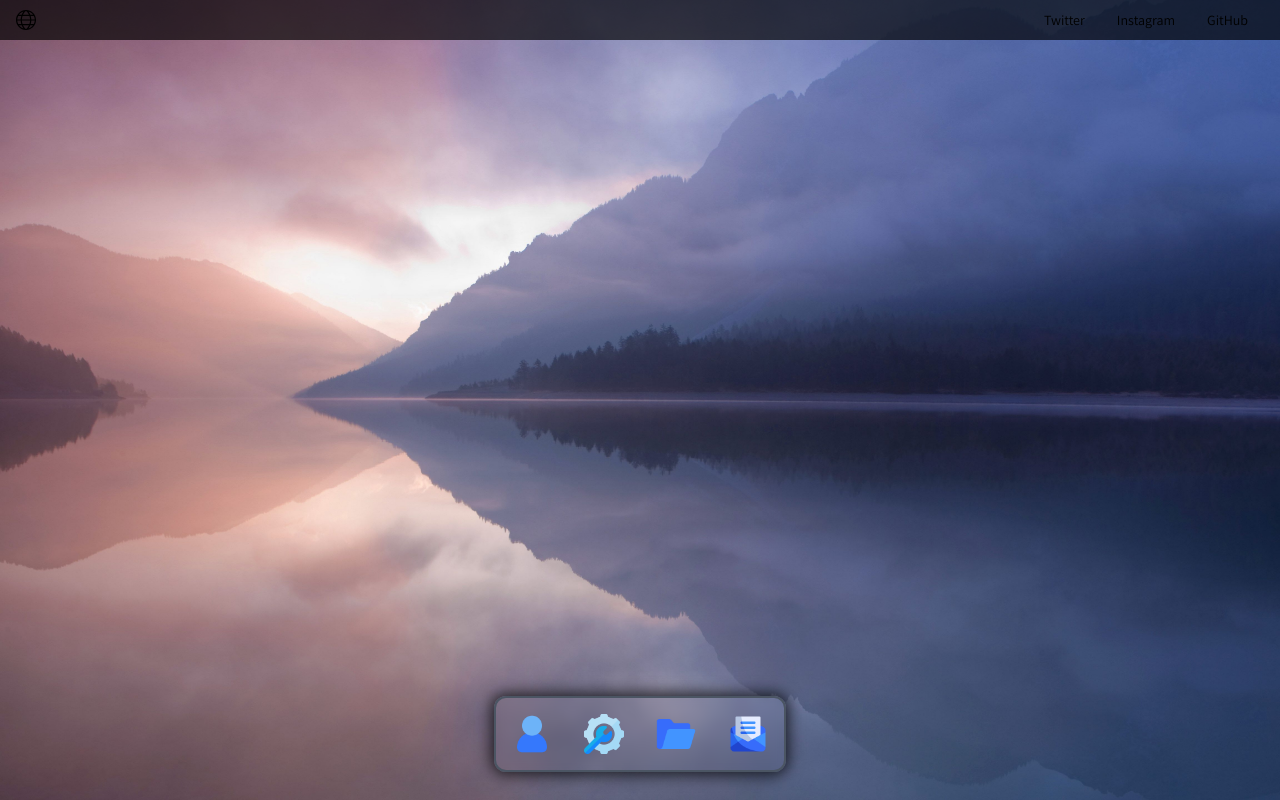
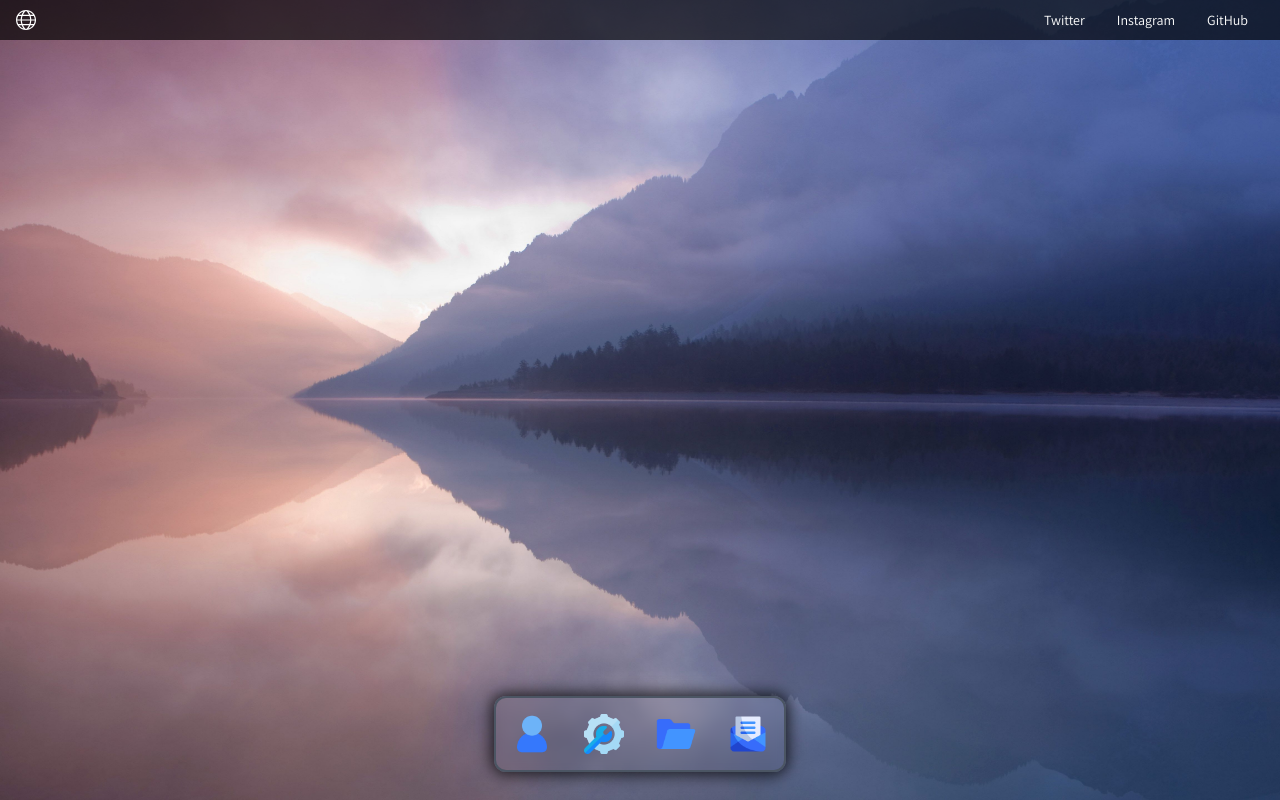
Before and after one commit to krishnnnnaaa/portfolio-v2, a Next.js app: page / in a window 1280 px wide. Built offline with nearby package versions, Linux system fonts and the light colour scheme.

Commit message:
Fixed Styling for cross browsers

```diff
--- a/app/components/Navbar.jsx
+++ b/app/components/Navbar.jsx
@@ -4,9 +4,9 @@ import { BsGithub, BsInstagram, BsTwitter} from 'react-icons/bs'
 import Link from 'next/link'
 export default function Navbar(){
     return(
-        <div className='flex w-full justify-between md:relative md:z-[999999999] px-4 items-center h-10 bg-[#000000ab]'>
+        <div className='flex w-full text-white justify-between md:relative md:z-[999999999] px-4 items-center h-10 bg-[#000000ab]'>
             <div>
-                <TfiWorld className='text-xl'/>
+                <TfiWorld className='text-xl '/>
             </div>
             <div>
                 <ul className='flex text-sm'>
--- a/app/layout.js
+++ b/app/layout.js
@@ -5,8 +5,8 @@ import { Assistant } from 'next/font/google'
 const inter = Assistant({ subsets: ['latin'] })
 
 export const metadata = {
-  title: 'Portfolio',
-  description: 'Generated by create next app',
+  title: 'Krishna',
+  description: 'Made with ❤ using 🎵',
 }
 
 export default function RootLayout({ children }) {
--- a/app/page.js
+++ b/app/page.js
@@ -21,7 +21,7 @@ export default function Home() {
   }
 
   return (
-   <div onContextMenu={contextMenu} className='overflow-hidden h-screen flex justify-center md:block'>
+   <div onContextMenu={contextMenu} className='overflow-hidden text-white h-screen flex justify-center md:block'>
     <Navbar/>
     { toggleAbout && <About/> }
     { toggleTools && <Tools/> }
```
